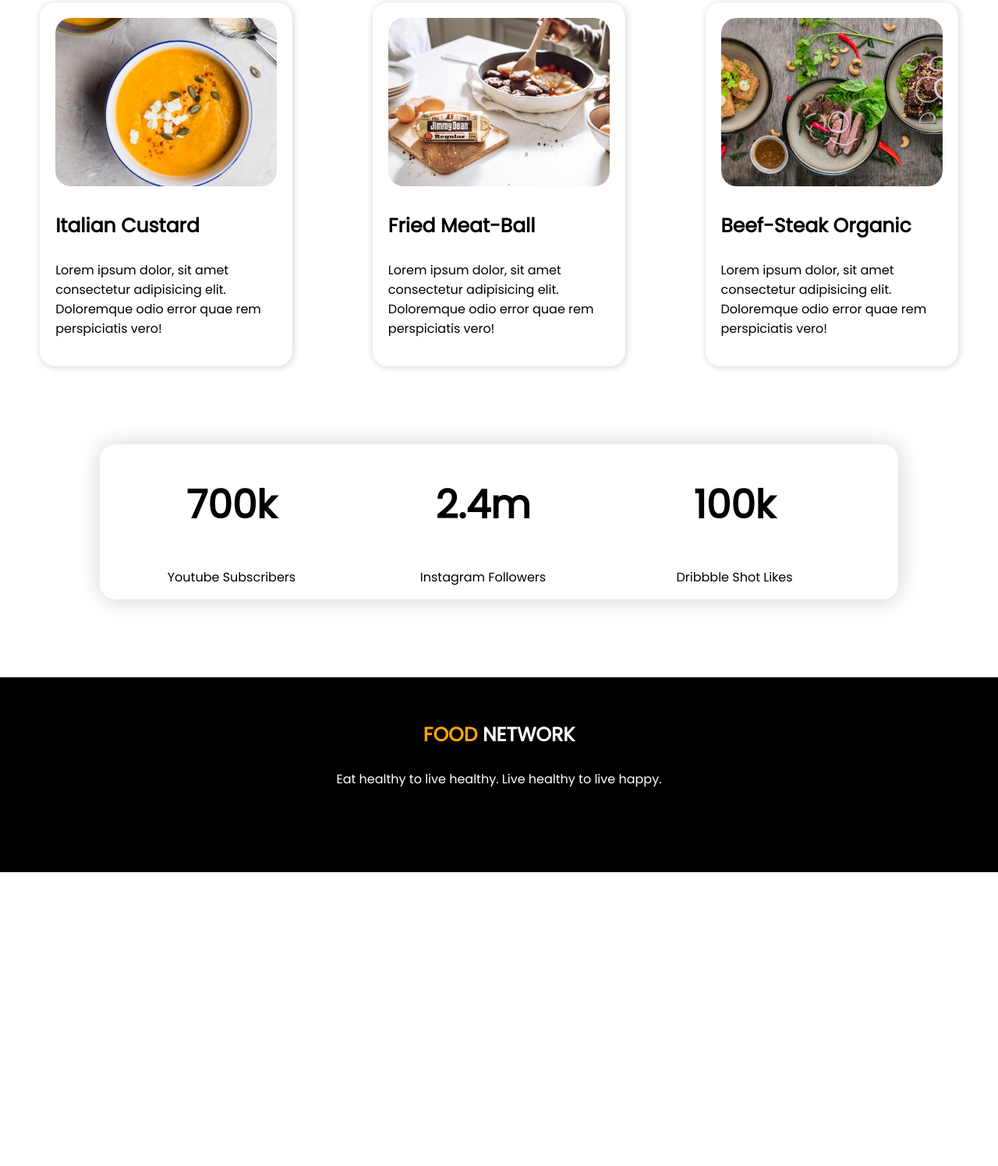
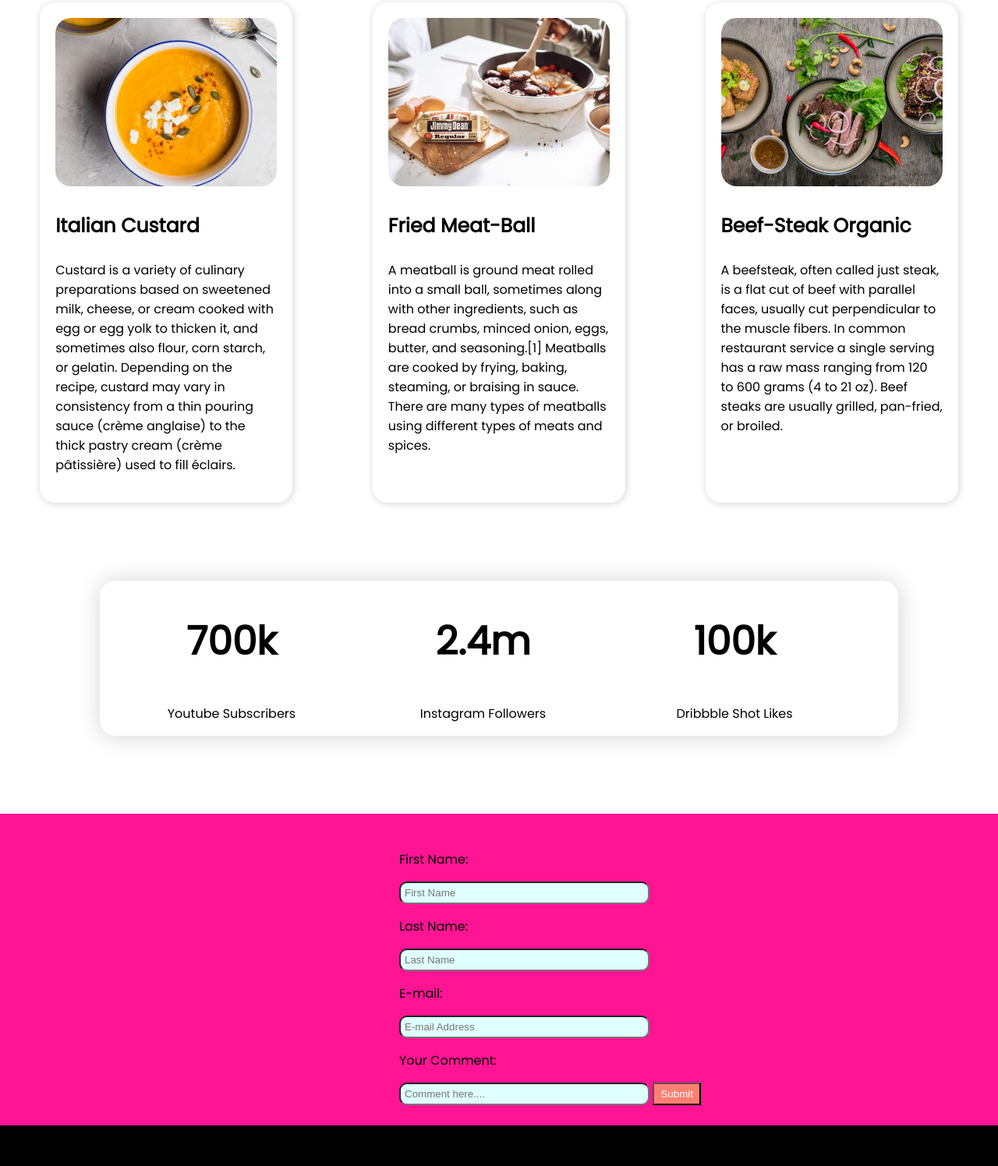
Before and after one commit to AshfaqurRahman99/food-network, a plain HTML site: page index.html in a window 1280 px wide. Shown: the part 1682-3178 px from the top of the page at 78% size. Before the commit the page ends 2801 px from the top, so only its background shows below. Drawn offline with Linux system fonts and the light colour scheme.

Commit message:
final commit

```diff
--- a/index.html
+++ b/index.html
@@ -27,7 +27,9 @@
 
                 healthy and delicious food for you!</p>
             <div class="button-area">
-                <a class="button" target="_blank" href="">Order Food</a>
+                <a class="button" target="_blank"
+                    href="https://www.foodpanda.com.bd/?gclid=CjwKCAjwgISIBhBfEiwALE19SWaxNH3rQe9kEYkvcF7uD8pJIQUc0nOa0fos4Ggh-VGjphboLqZ0JhoCkNwQAvD_BwE">Order
+                    Food</a>
             </div>
         </div>
         <div class="half-area top-part-two">
@@ -40,10 +42,11 @@
         </div>
         <div class="about-half-area">
             <h1>About Me</h1>
-            <p>Lorem ipsum dolor, sit amet consectetur adipisicing elit. Consequatur, similique officia omnis distinctio
-                nam beatae architecto ullam. Maxime, sapiente ipsa.</p>
+            <p>Hi, I'm Jessica, a passionate health, food and nutritionist. I'm providing my services over 15 years. I
+                always consider best advice and food chart for my visitors. Now i'm working as CEO of FOOD Network for
+                connecting more people with healty food service. Thank you so much.</p>
             <div class="button-area">
-                <a class="button" target="_blank" href="">Contact Me</a>
+                <a class="button" target="_blank" href="https://www.linkedin.com/signup">Contact Me</a>
             </div>
         </div>
     </section>
@@ -56,20 +59,26 @@
             <div class="card">
                 <img src="images/food/Project Cover.png" alt="">
                 <h3>Italian Custard</h3>
-                <p>Lorem ipsum dolor, sit amet consectetur adipisicing elit. Doloremque odio error quae rem perspiciatis
-                    vero!</p>
+                <p>Custard is a variety of culinary preparations based on sweetened milk, cheese, or cream cooked with
+                    egg or egg yolk to thicken it, and sometimes also flour, corn starch, or gelatin. Depending on the
+                    recipe, custard may vary in consistency from a thin pouring sauce (crème anglaise) to the thick
+                    pastry cream (crème pâtissière) used to fill éclairs.</p>
             </div>
             <div class="card">
                 <img src="images/food/Project Cover.jpg" alt="">
                 <h3>Fried Meat-Ball</h3>
-                <p>Lorem ipsum dolor, sit amet consectetur adipisicing elit. Doloremque odio error quae rem perspiciatis
-                    vero!</p>
+                <p>A meatball is ground meat rolled into a small ball, sometimes along with other ingredients, such as
+                    bread crumbs, minced onion, eggs, butter, and seasoning.[1] Meatballs are cooked by frying, baking,
+                    steaming, or braising in sauce. There are many types of meatballs using different types of meats and
+                    spices.</p>
             </div>
             <div class="card">
                 <img src="images/food/Project Cover1.jpg" alt="">
                 <h3>Beef-Steak Organic</h3>
-                <p>Lorem ipsum dolor, sit amet consectetur adipisicing elit. Doloremque odio error quae rem perspiciatis
-                    vero!</p>
+                <p>A beefsteak, often called just steak, is a flat cut of beef with parallel faces, usually cut
+                    perpendicular to the muscle fibers. In common restaurant service a single serving has a raw mass
+                    ranging from 120 to 600 grams (4 to 21 oz). Beef steaks are usually grilled, pan-fried, or broiled.
+                </p>
             </div>
         </div>
     </section>
@@ -89,6 +98,19 @@
             </div>
         </div>
     </section>
+    <section class="comment-area">
+        <div class="comment-box">
+            <p>First Name:</p>
+            <input type="text" placeholder="First Name">
+            <p>Last Name:</p>
+            <input type="text" placeholder="Last Name">
+            <p>E-mail:</p>
+            <input type="email" placeholder="E-mail Address">
+            <p>Your Comment:</p>
+            <input type="text" placeholder="Comment here....">
+            <button class="search-btn">Submit</button>
+        </div>
+    </section>
     <footer>
         <div>
             <h3><span class="orange-color">FOOD </span>NETWORK</h3>
--- a/style.css
+++ b/style.css
@@ -130,3 +130,20 @@ footer{
     text-align: center;
     padding-top: 30px;
 }
+.comment-area{
+   background-color:deeppink;
+   height: 300px;
+}
+.comment-box{
+    width: 40%;
+    margin-left:40%;
+    /* border: 1px solid black; */
+    padding-top: 30px;
+}
+.comment-box input{
+    width: 60%;
+    padding: 5px;
+    border-radius: 10px;
+    background-color: lightcyan;
+    box-shadow: none;
+}
```
